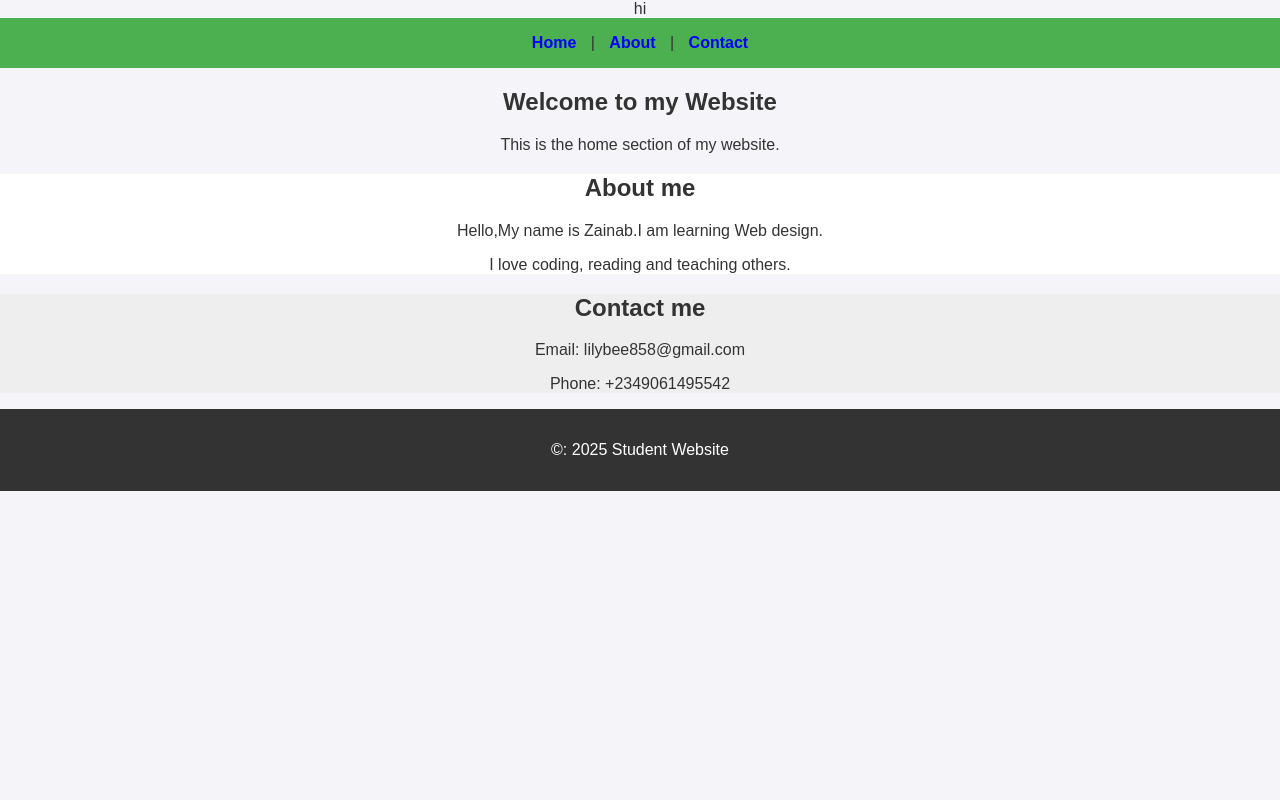
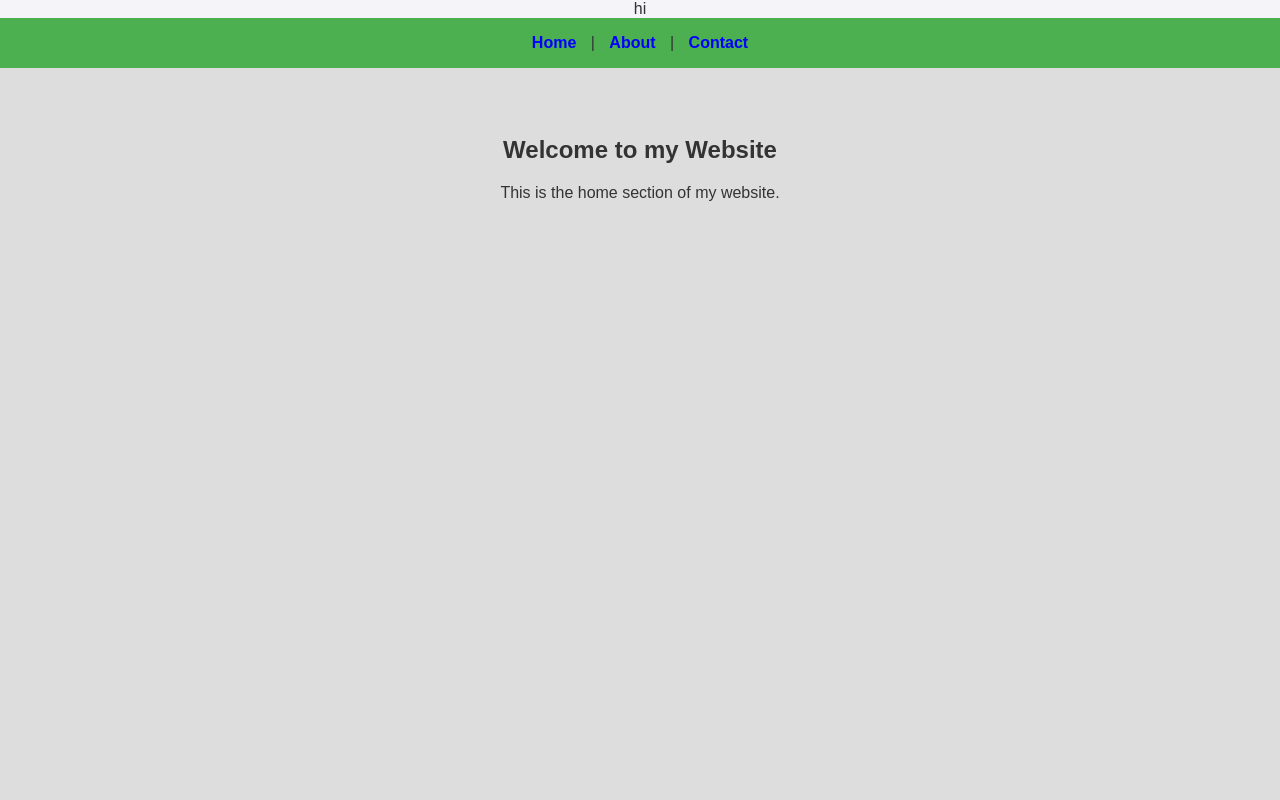
Before and after one commit to gjusta04/Zainab-Website, a plain HTML site: page index.html in a window 1280 px wide. Shown: the top 800 px of the page. Drawn offline with Linux system fonts and the light colour scheme.

Commit message:
Update index.html

```diff
--- a/index.html
+++ b/index.html
@@ -30,7 +30,7 @@ hi<!DOCTYPE html>
 
       /* Section style */
       section {
-        padding: }rem 1rem;
+        padding: 3rem 1rem;
         min-height: 100vh;
 
         /* Full screen */
```
